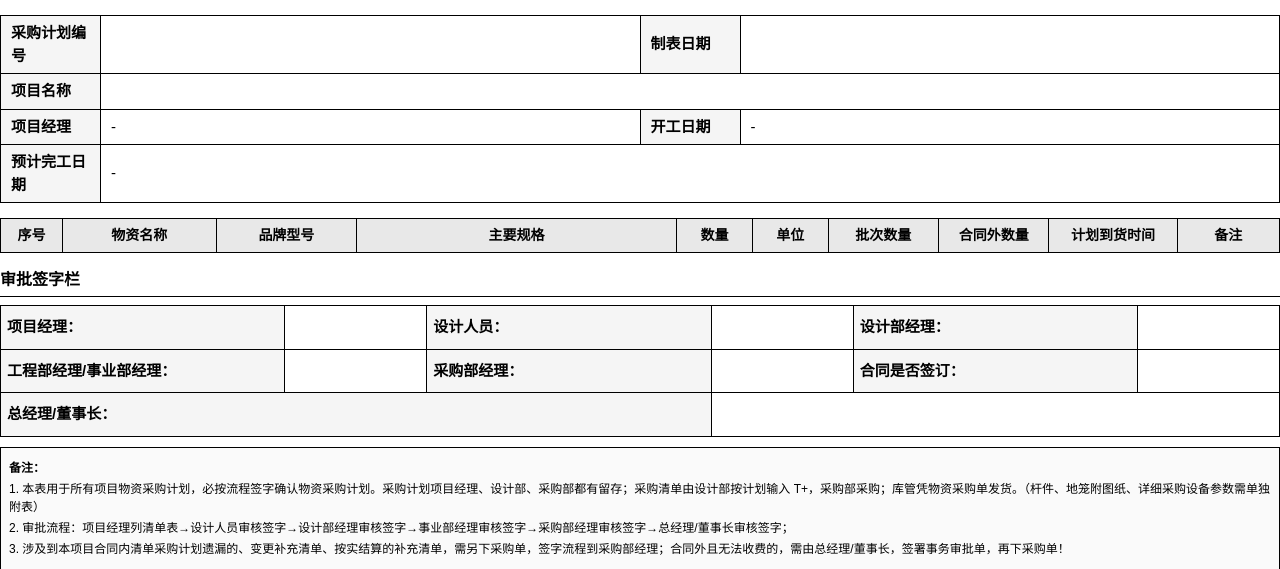
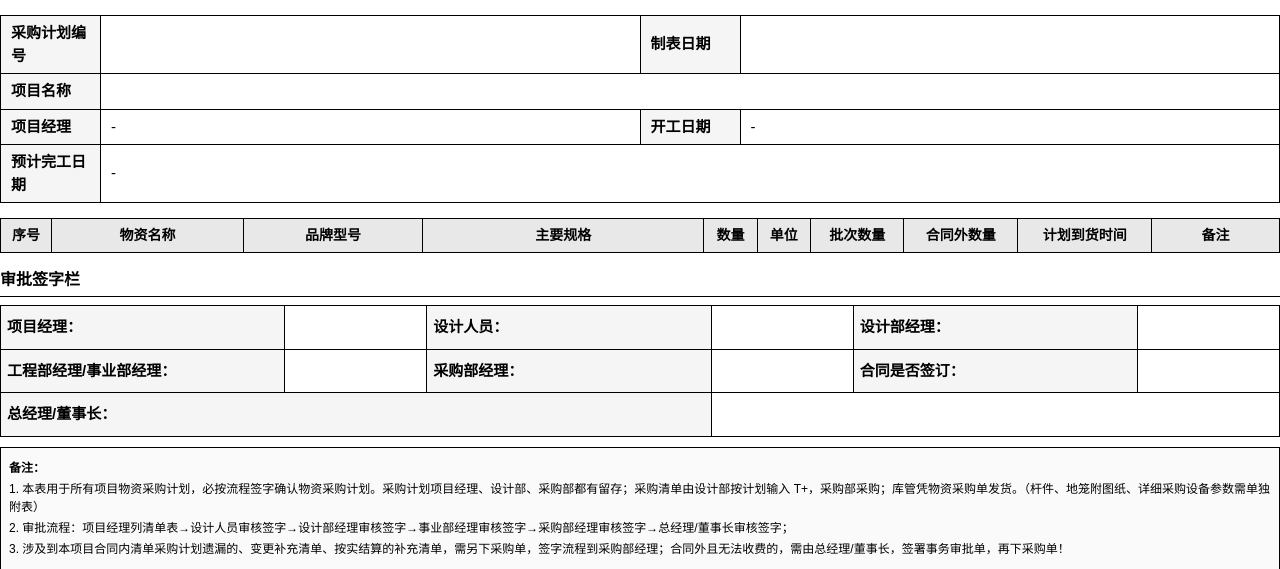
Before and after one commit to qianqianjie-999/procurement_v1.0, a Python web app: template app/templates/plan/plan_pdf.html in a window 1280 px wide. Shown: the part 74-643 px from the top of the page. Run offline with Jinja, Linux system fonts and the light colour scheme; the template is opened without the code that fills it, so the values that code supplies are empty.

Commit message:
style: 采购单 PDF 列宽按内容自适应，解决"一单 15 页"
问题（真实样本 PP-20260924-9088，62 条明细排了 15 页）：
- 主要规格/合同外数量/计划到货时间多为'-'，却固定占 25%+80px+80px
- 物资名称/品牌型号仅 12%/11%，型号被折成 4 行，行高 57~88pt
- word-break: break-all 从任意字符硬切，TCV900 变 TCV/900

修复：
- 去掉数值/日期列固定 px 宽和 nowrap，交由 WeasyPrint 按内容分配；
  空列自动收窄，密集列自动加宽
- 断行改为 overflow-wrap: break-word：中文仍按字断行，
  英文/型号优先在 - / 空格处断，超长无分隔 token 才强制折断
- 文字密集列给百分比建议（序号4/名称15/品牌14/规格22/备注10）
- 预览页换行策略与 PDF 版对齐

实测：列宽自适应生效，型号自然断行，普通行 2 行收纳，
同密度明细预计 15 页 → 4~5 页

```diff
--- a/app/templates/plan/plan_pdf.html
+++ b/app/templates/plan/plan_pdf.html
@@ -79,8 +79,10 @@
         .items-table td {
             border: 1px solid #000;
             padding: 6px 4px;
+            /* 换行策略：中文按字断行（默认行为），英文/型号优先在 - / 空格处断，
+               超长无分隔 token 才启用 overflow-wrap 强制折断 */
             word-wrap: break-word;
-            word-break: break-all;
+            overflow-wrap: break-word;
             white-space: normal;
             vertical-align: top;
         }
@@ -95,17 +97,14 @@
             text-align: left;
         }
 
-        /* 列宽 - 使用固定宽度 */
-        .items-table .col-num { width: 45px; }
-        .items-table .col-name { width: 12%; }
-        .items-table .col-brand { width: 11%; }
-        .items-table .col-spec { width: 25%; }
-        .items-table .col-qty { width: 55px; white-space: nowrap; }
-        .items-table .col-unit { width: 55px; white-space: nowrap; }
-        .items-table .col-batch { width: 80px; white-space: nowrap; }
-        .items-table .col-extra { width: 80px; white-space: nowrap; }
-        .items-table .col-date { width: 80px; white-space: nowrap; }
-        .items-table .col-remark { width: 8%; }
+        /* 列宽：内容自适应——只给文字密集列设百分比建议，
+           数值/日期列不设宽度，由 WeasyPrint 按内容自动分配，
+           空列自动收窄，密集列自动加宽 */
+        .items-table .col-num { width: 4%; }
+        .items-table .col-name { width: 15%; }
+        .items-table .col-brand { width: 14%; }
+        .items-table .col-spec { width: 22%; }
+        .items-table .col-remark { width: 10%; }
 
         /* 签字栏 */
         .signature-section {
--- a/app/templates/plan/plan_preview.html
+++ b/app/templates/plan/plan_preview.html
@@ -113,7 +113,9 @@
             border: 1px solid #000;
             padding: 8px 5px;
             text-align: center;
-            word-break: break-word;
+            /* 中文按字断行，英文/型号优先在 - / 处断（与 PDF 导出版一致） */
+            word-wrap: break-word;
+            overflow-wrap: break-word;
             white-space: normal;
         }
 
```
